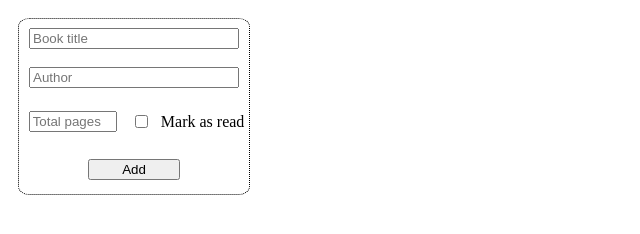
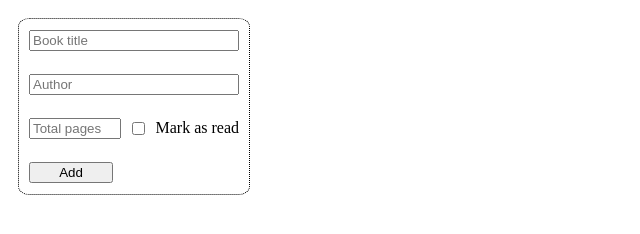
Before and after one commit to vigneshshankar96/the-odin-project, a plain HTML site: page 02-exercise-library/index.html in a window 1280 px wide. Shown: the whole page, without its empty margins (0-640 px from the left). Drawn offline with Linux system fonts and the light colour scheme; no server answers.

Commit message:
Apply design tweaks
Signed-off-by: Vignesh <vignesh.shankar@solitontech.com>

```diff
--- a/02-exercise-library/src/main.js
+++ b/02-exercise-library/src/main.js
@@ -39,7 +39,7 @@ newBookNode.appendChild(footerButtonContainer);
 
 bookShelf.appendChild(newBookNode)
 
-function toNode(id, title, author, pages, isRead) {
+function createBookNode(id, title, author, pages, isRead) {
     const bookNode = document.createElement('div');
     bookNode.setAttribute('class', 'book-template');
     bookNode.setAttribute('id', id);
@@ -96,7 +96,7 @@ function addBookToLibrary(event) {
 remoteBookShelf.on('child_added', snapshot => {
     const book = snapshot.val();
     const bookId = snapshot.key;
-    const bookNode = toNode(bookId, book.title, book.author, book.pages, book.isRead);
+    const bookNode = createBookNode(bookId, book.title, book.author, book.pages, book.isRead);
     bookShelf.appendChild(bookNode);
 
     newBookTitle.value = '';
--- a/02-exercise-library/styles/styles.css
+++ b/02-exercise-library/styles/styles.css
@@ -16,35 +16,31 @@ book-shelf {
 }
 
 .title {
-    width: auto;
     margin: 0px 10px;
 }
 
 .author {
-    width: auto;
     margin: 0px 10px;
 }
 
 .mid-sub-container {
     display: flex;
-    justify-content: space-around;
+    margin: 0px 10px;
+    justify-content: space-between;
     align-items: center;
-    height: 30px;
 }
 
 .pages {
-    width: 35%;
-    margin: 0px 5px;
+    width: 40%;
 }
 
 .footer-buttons-container {
     display: flex;
-    justify-content: space-around;
+    margin: 0px 10px;
+    justify-content: space-between;
     align-items: center;
-    height: 30px;
 }
 
 .button {
     width: 40%;
-    margin: 5px;
 }
```
